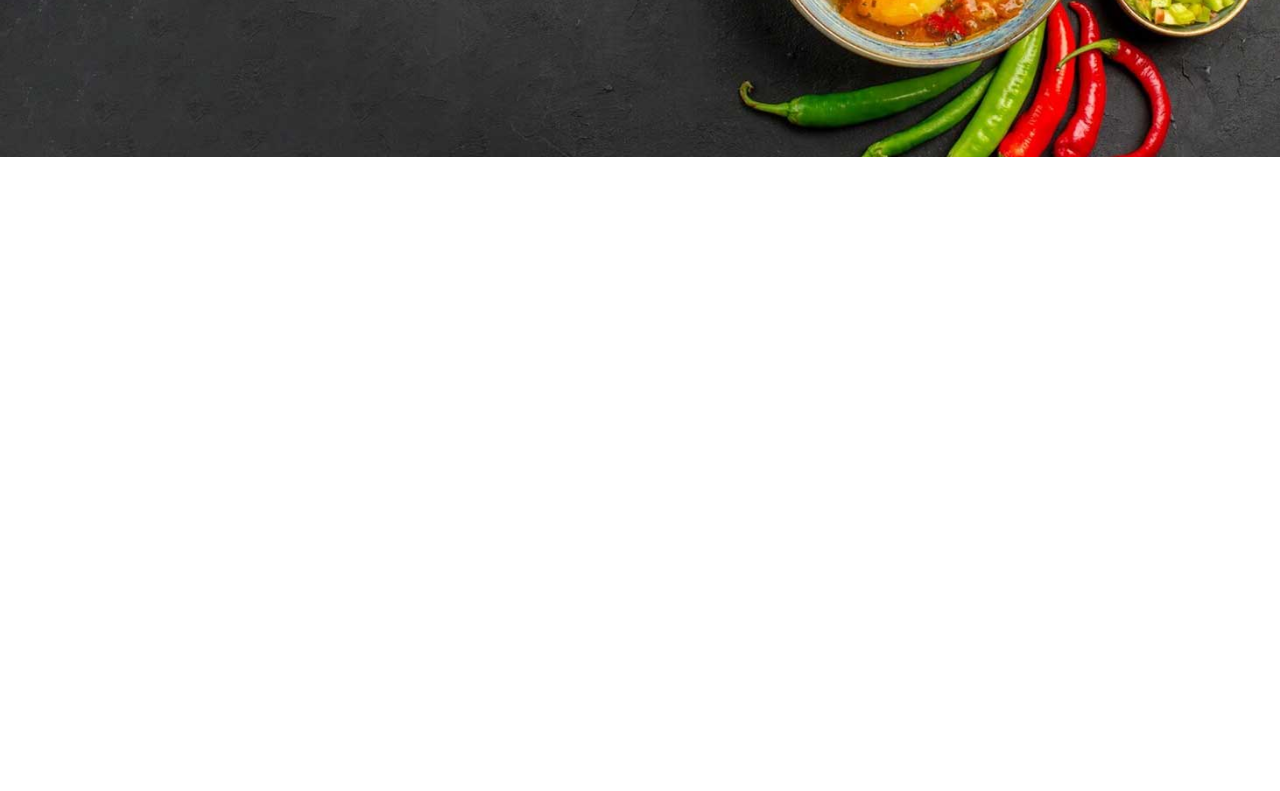
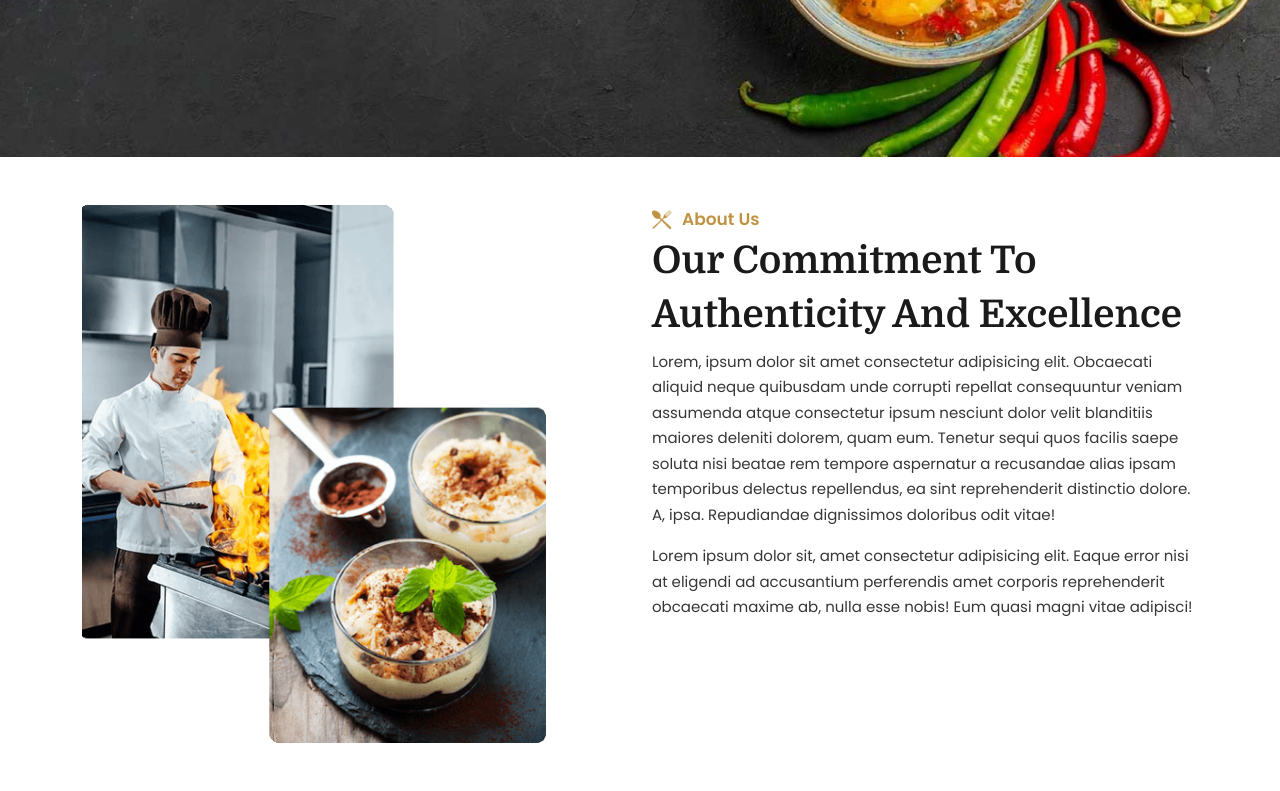
Before and after one commit to Bhanukakumara/Restuarnt-Web-site, a plain HTML site: page index.html in a window 1280 px wide. Shown: the part 533-1324 px from the top of the page. Before the commit the page ends 800 px from the top, so only its background shows below. Drawn offline with nearby package versions, Linux system fonts and the light colour scheme.

Commit message:
About Section

```diff
--- a/index.html
+++ b/index.html
@@ -93,6 +93,40 @@
         </div>
       </div>
     </section>
+    <!-- About Section -->
+    <section class="about-sec py-5">
+      <div class="container">
+        <div class="row">
+          <div class="col-lg-6 col-md-12">
+            <div class="about-img">
+              <img src="images/about-img.png" alt="about" />
+            </div>
+          </div>
+          <div class="col-lg-6 col-md-12">
+            <p class="title-p"><img src="images/p-img.png" alt="" />About Us</p>
+            <h2 class="title-h">
+              Our Commitment to authenticity and excellence
+            </h2>
+            <p>
+              Lorem, ipsum dolor sit amet consectetur adipisicing elit.
+              Obcaecati aliquid neque quibusdam unde corrupti repellat
+              consequuntur veniam assumenda atque consectetur ipsum nesciunt
+              dolor velit blanditiis maiores deleniti dolorem, quam eum. Tenetur
+              sequi quos facilis saepe soluta nisi beatae rem tempore aspernatur
+              a recusandae alias ipsam temporibus delectus repellendus, ea sint
+              reprehenderit distinctio dolore. A, ipsa. Repudiandae dignissimos
+              doloribus odit vitae!
+            </p>
+            <p>
+              Lorem ipsum dolor sit, amet consectetur adipisicing elit. Eaque
+              error nisi at eligendi ad accusantium perferendis amet corporis
+              reprehenderit obcaecati maxime ab, nulla esse nobis! Eum quasi
+              magni vitae adipisci!
+            </p>
+          </div>
+        </div>
+      </div>
+    </section>
     <!-- custom js -->
     <script src="js/script.js"></script>
     <!-- Bootstrap js CDN -->
--- a/style/style.css
+++ b/style/style.css
@@ -96,3 +96,26 @@ img{
 .banner-content p{
     color: white;
 }
+
+/* About section */
+.about-img img{
+    width: 85%;
+}
+p.title-p{
+    display: flex;
+    align-items: center;
+    gap: 10px;
+    color: var(--primary-clr);
+    font-size: 17px;
+    font-weight: 600;
+    margin: 0;
+}
+p.title-p img{
+    width: 20px;
+    height: 20px;
+    object-fit: contain;
+}
+h2.title-h{
+    color: var(--secondary-clr);
+    font-size: 38px;
+}
```
